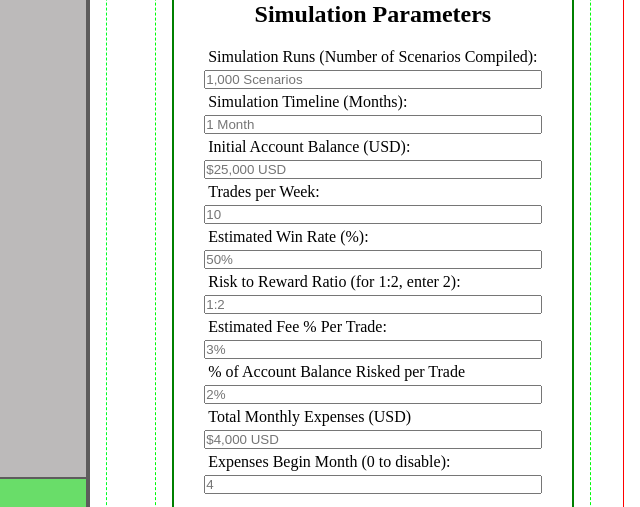
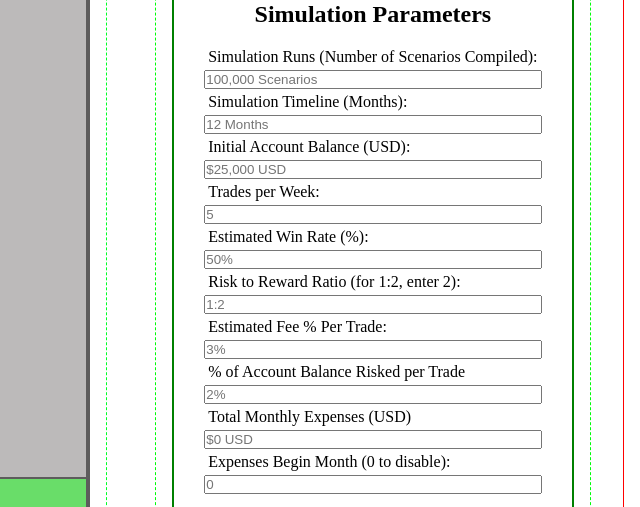
Before and after one commit to CRG9/Trading-Earnings-Calculator, a website with bundled scripts: page index.html in a window 1280 px wide. Shown: the part 530-1037 px from the top of the page, 640-1280 px from the left. Built offline with nearby package versions, Linux system fonts and the light colour scheme.

Commit message:
matching placeholders of inputs to match default parameters from app.js

```diff
--- a/index.html
+++ b/index.html
@@ -29,11 +29,11 @@
             <h2>Simulation Parameters</h2>
             <form id="simulation-form">
               <label>Simulation Runs (Number of Scenarios Compiled):</label>
-              <input id="simulation-runs-visible" type="text" placeholder="1,000 Scenarios" />
+              <input id="simulation-runs-visible" type="text" placeholder="100,000 Scenarios" />
               <input id="simulation-runs" type="hidden" />
 
               <label>Simulation Timeline (Months):</label>
-              <input id="timeline-visible" type="text" placeholder="1 Month" />
+              <input id="timeline-visible" type="text" placeholder="12 Months" />
               <input id="timeline" type="hidden" />
 
               <label>Initial Account Balance (USD):</label>
@@ -49,7 +49,7 @@
                 id="trades-per-week"
                 type="number"
                 min="1"
-                placeholder="10"
+                placeholder="5"
                 required
               />
 
@@ -85,7 +85,7 @@
               <input
                 id="total-monthly-expenses-visible"
                 type="text"
-                placeholder="$4,000 USD"
+                placeholder="$0 USD"
               />
               <input id="total-monthly-expenses" type="hidden" />
 
@@ -94,7 +94,7 @@
                 id="expenses-begin-month-visible"
                 type="number"
                 min="0"
-                placeholder="4"
+                placeholder="0"
                 required
               />
               <input id="expenses-begin-month" type="hidden" />
```
